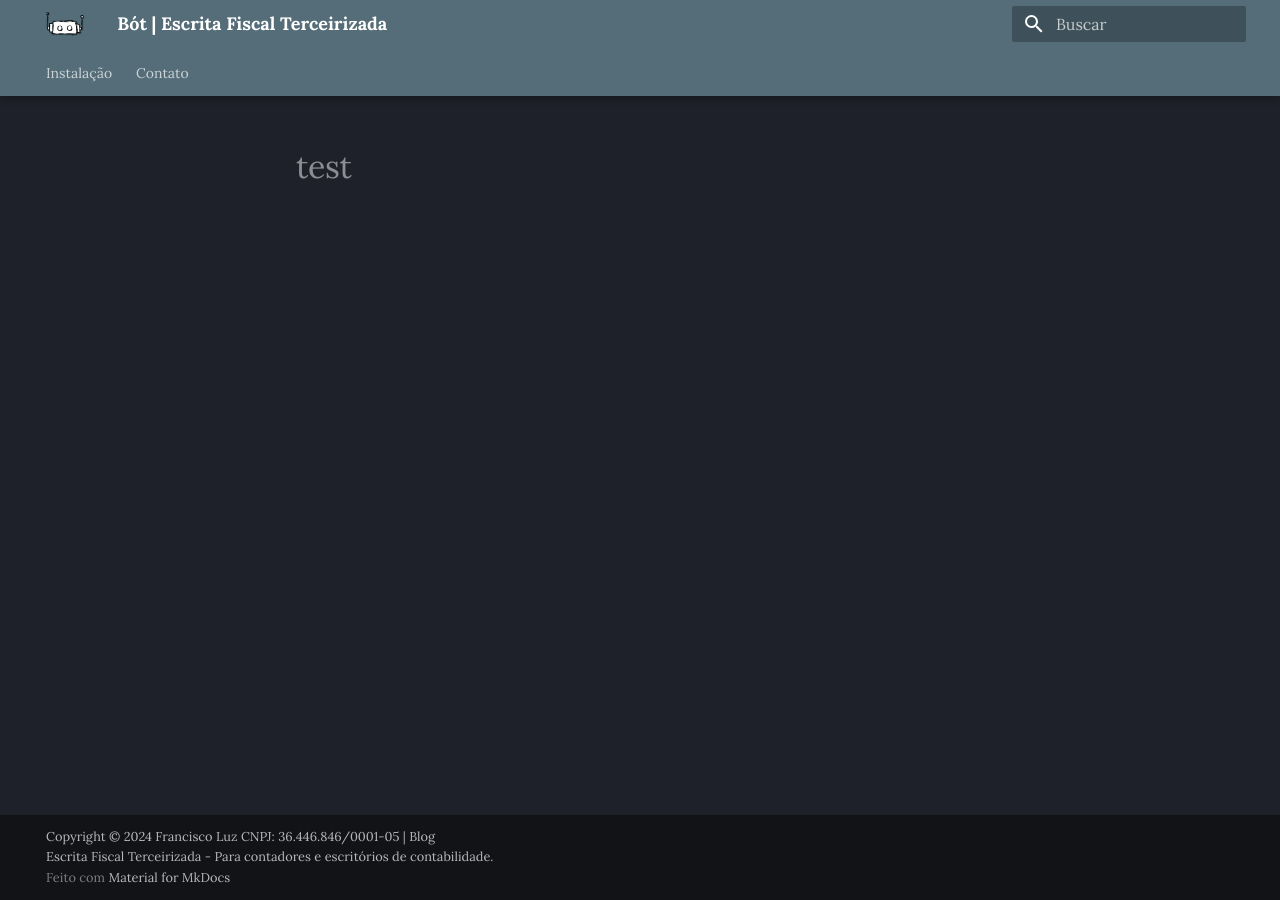
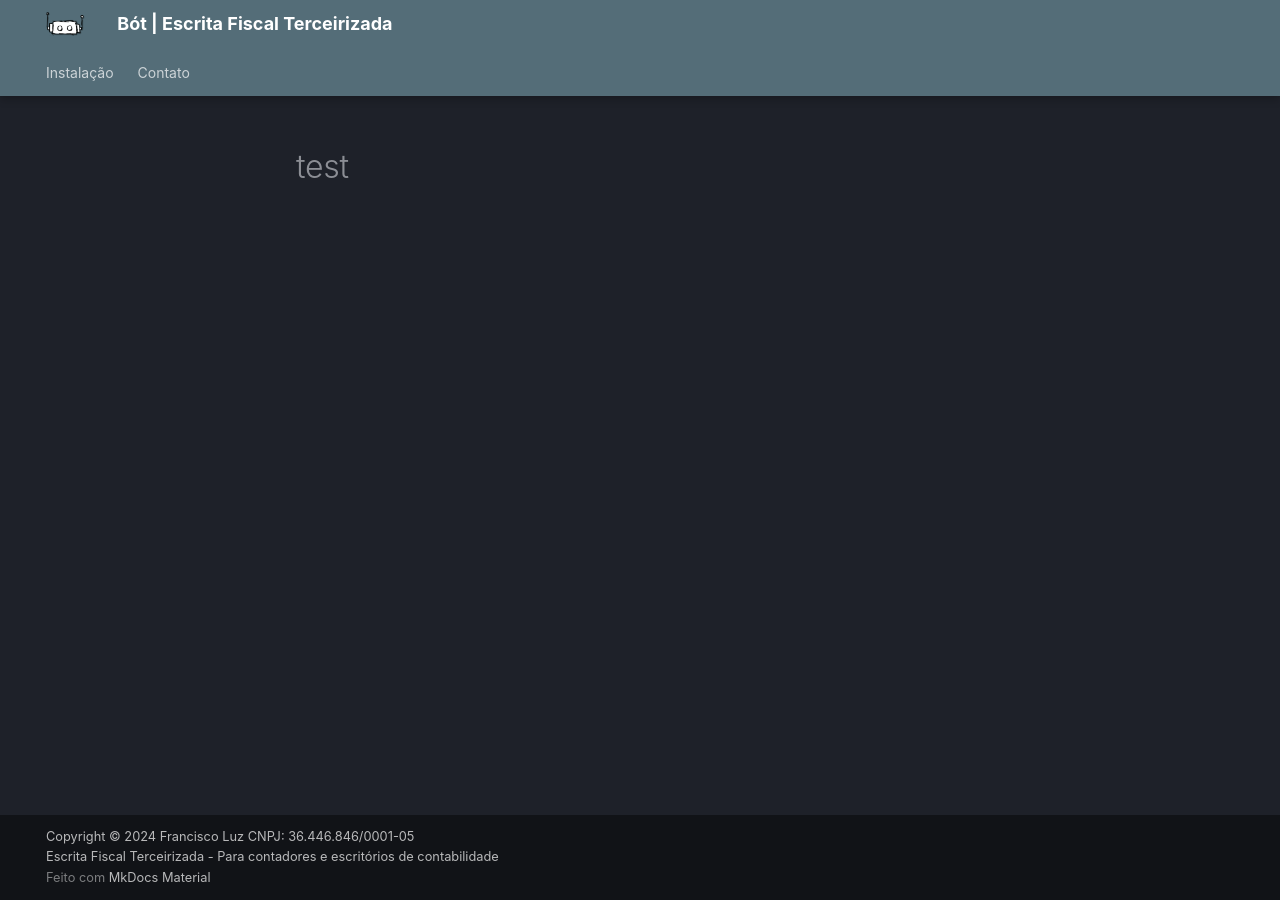
Before and after one commit to drupalista-br/drupalista-br.github.io, an MkDocs documentation site: the page built from docs/artigos/test.md, in a window 1280 px wide. Built offline with MkDocs 1.6.1 and Material for MkDocs 9.7.7, drawn with Linux system fonts in a browser that asks for light colours; some web fonts are replaced; some of the changed lines change nothing that is shown.

Commit message:
Added blog into mkdocs.yml

```diff
--- /dev/null
+++ b/docs/blog/index.md
@@ -0,0 +1 @@
+# Blog
--- a/mkdocs.yml
+++ b/mkdocs.yml
@@ -18,5 +18,7 @@
     - navigation.tabs.sticky
     - content.tooltips
   font:
-    text: Lora
-copyright: 'Francisco Luz CNPJ: 36.446.846/0001-05 | <a href="/blog">Blog</a><br/>Escrita Fiscal Terceirizada - Para contadores e escritórios de contabilidade.'
+    text: Comic Sans
+plugins:
+  - blog
+copyright: '<a href="/blog">Francisco Luz</a> CNPJ: 36.446.846/0001-05<br/>Escrita Fiscal Terceirizada - Para contadores e escritórios de contabilidade'
--- a/overrides/partials/copyright.html
+++ b/overrides/partials/copyright.html
@@ -4,13 +4,13 @@
 <div class="md-copyright">
   {% if config.copyright %}
     <div class="md-copyright__highlight">
-      Copyright © <script>document.write(new Date().getFullYear());</script> {{ config.copyright }}
+      Copyright &copy; <script>document.write(new Date().getFullYear());</script> {{ config.copyright }}
     </div>
   {% endif %}
   {% if not config.extra.generator == false %}
     Feito com
     <a href="https://squidfunk.github.io/mkdocs-material/" target="_blank" rel="noopener">
-      Material for MkDocs
+      MkDocs Material
     </a>
   {% endif %}
 </div>
```
